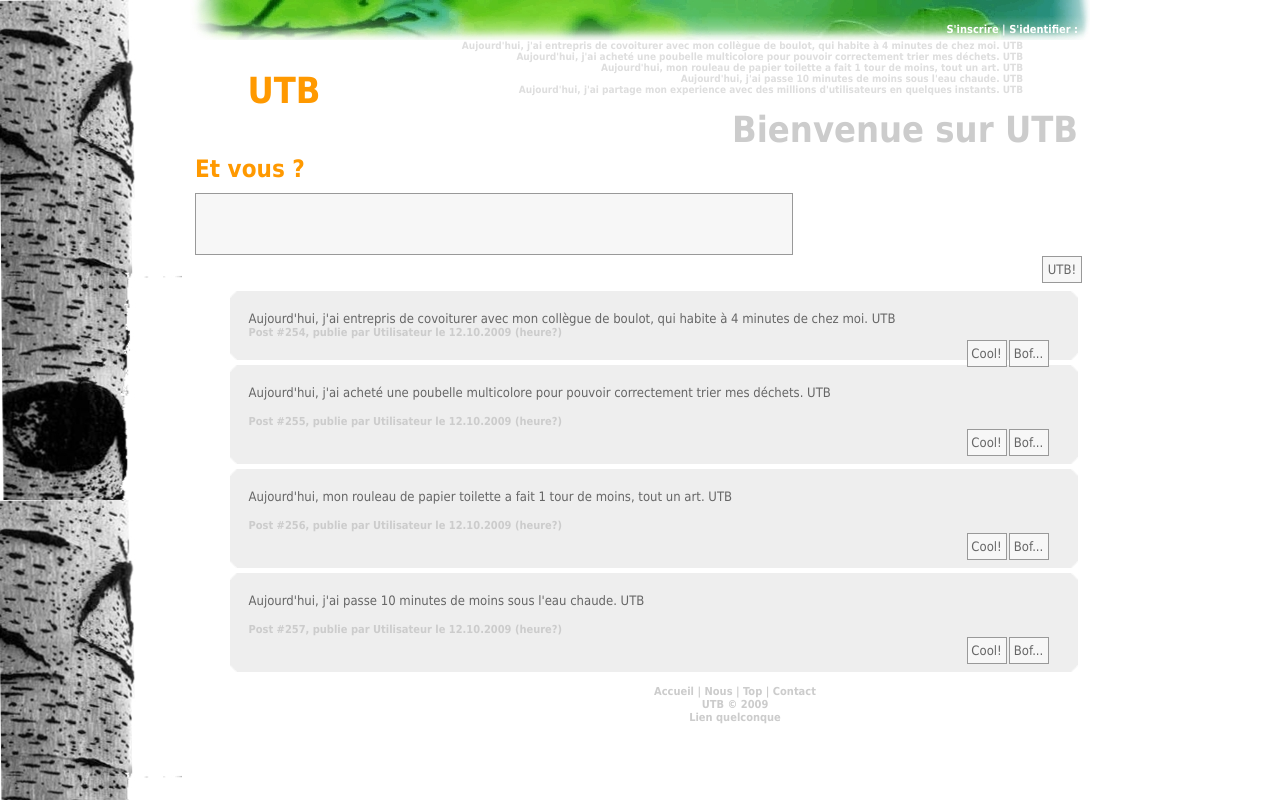
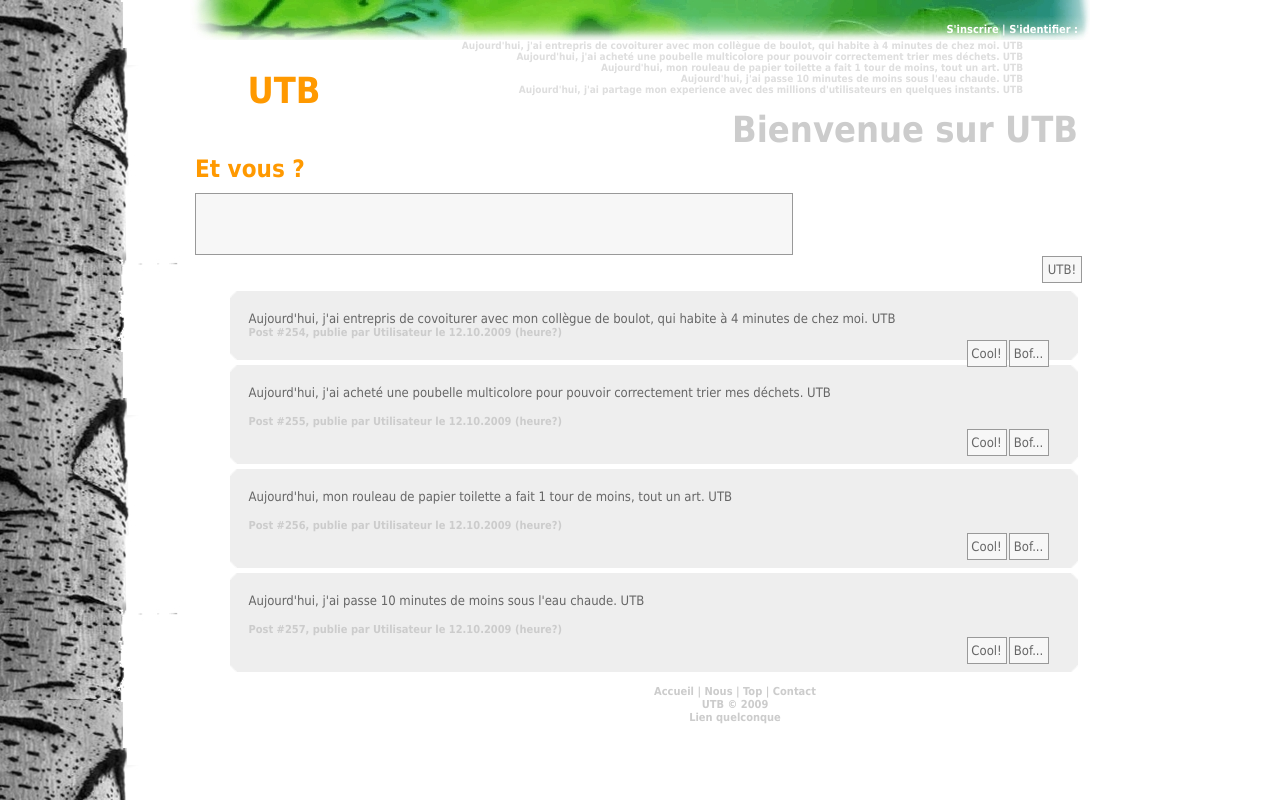
Before and after one commit to jeanvoye/utb, a PHP site: page /UnTrucBien/design/index.html in a window 1280 px wide. Run offline with PHP 8.4, Linux system fonts and the light colour scheme.

Commit message:
Modification final tron gauche

```diff
--- a/trunk/design/stylesheets/main.css
+++ b/trunk/design/stylesheets/main.css
@@ -5,7 +5,7 @@ body {
 	-moz-background-clip:border;
 	-moz-background-inline-policy:continuous;
 	-moz-background-origin:padding;
-	background:#FFFFFF   url(../images/tronc3.jpg) repeat-y scroll 0 0;
+	background:#FFFFFF   url(../images/tronc7.jpg) repeat-y scroll 0 0;
 	/*background-position:top right;*/
 	background-repeat: repeat-y;
 	margin-left: 0px;
```
Also changed, not shown: trunk/design/images/tronc5.jpg (added), trunk/design/images/tronc6.jpg (added), trunk/design/images/tronc7.jpg (added).
